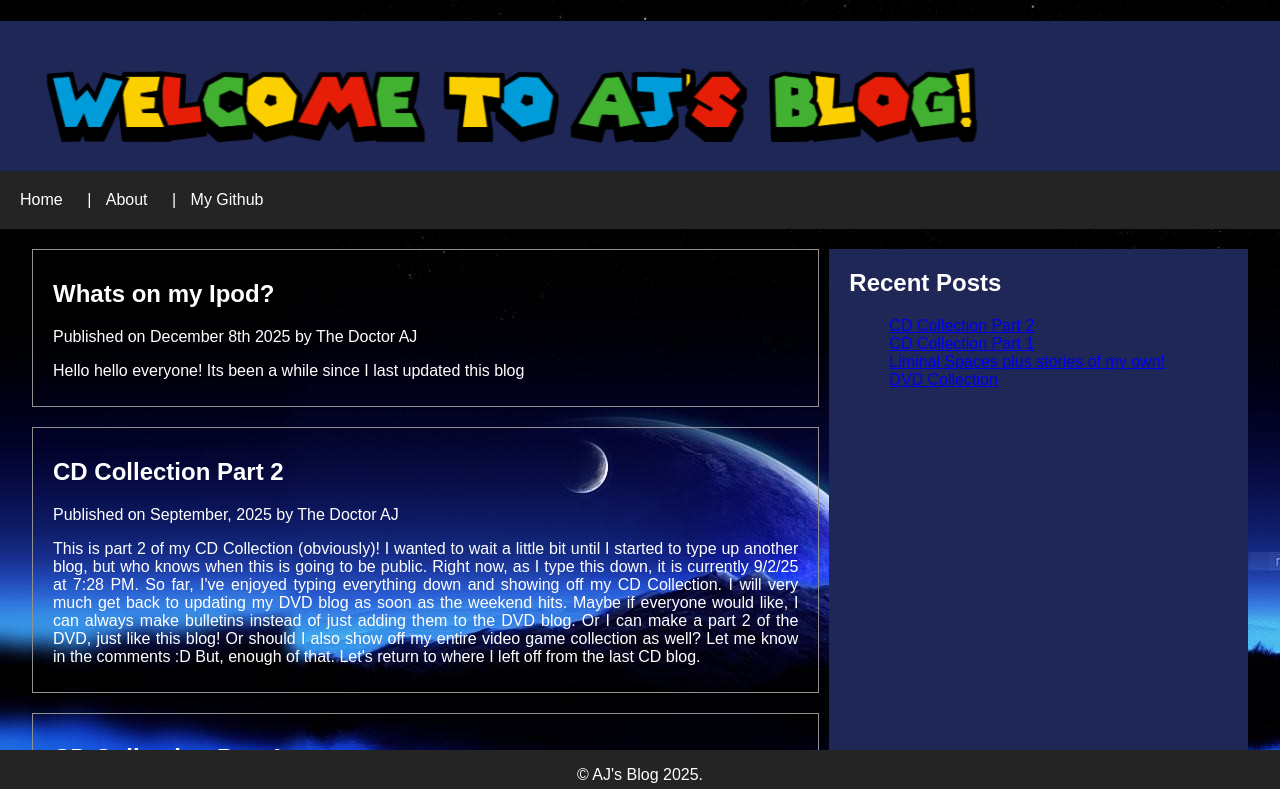
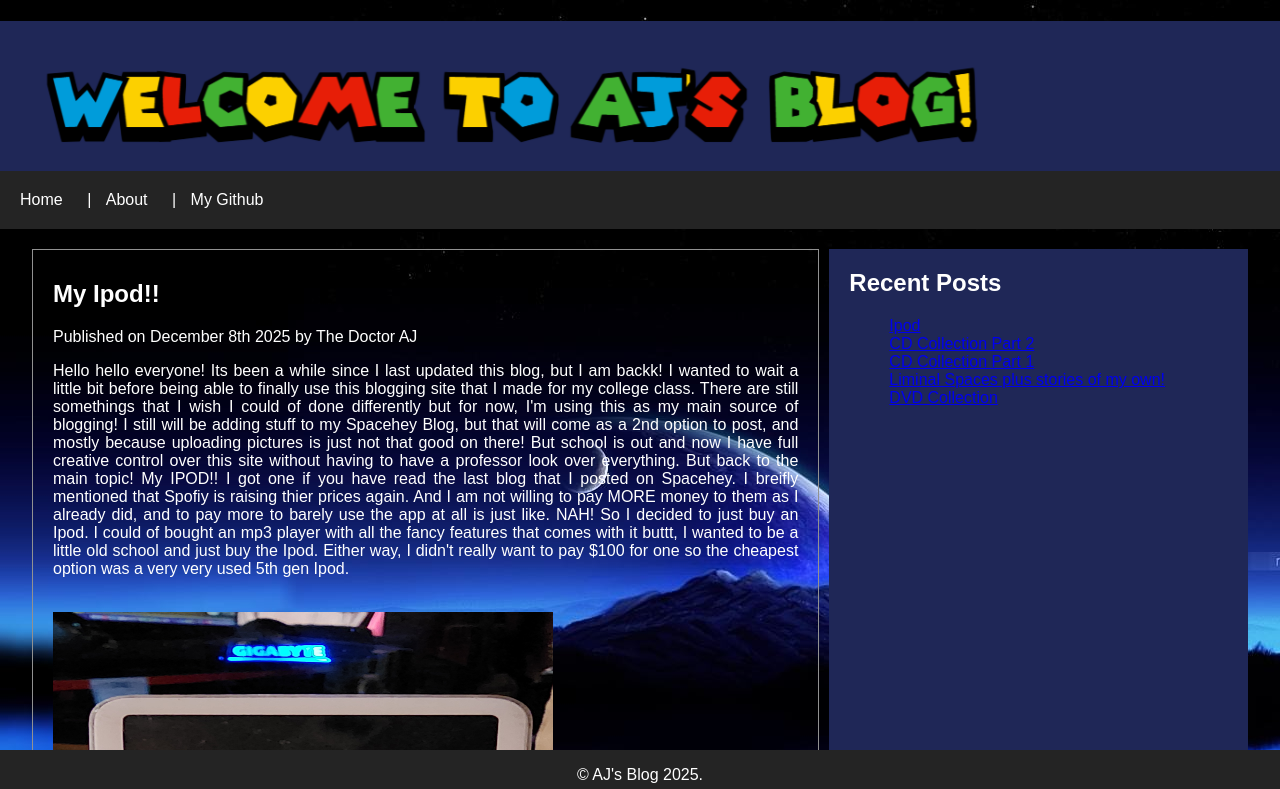
Before and after one commit to The-Doctor-AJ/2nd-Website-probably-better-, a plain HTML site: page blog.html in a window 1280 px wide. Shown: the top 789 px of the page. Drawn offline with Linux system fonts and the light colour scheme.

Commit message:
updated blog again
my blog again

```diff
--- a/blog.html
+++ b/blog.html
@@ -20,11 +20,27 @@
 
     <div class="container">
       <main>
-
         <article id="Ipod">
-          <h2>Whats on my Ipod?</h2>
+          <h2>My Ipod!!</h2>
           <p>Published on December 8th 2025 by The Doctor AJ</p>
-          <p>Hello hello everyone! Its been a while since I last updated this blog</p>
+          <p>Hello hello everyone! Its been a while since I last updated this blog, but I am backk!
+            I wanted to wait a little bit before being able to finally use this blogging site that I made for my college class.
+            There are still somethings that I wish I could of done differently but for now, I'm using this as my main source of blogging!
+            I still will be adding stuff to my Spacehey Blog, but that will come as a 2nd option to post, and mostly because uploading pictures is just not that good on there!
+            But school is out and now I have full creative control over this site without having to have a professor look over everything.
+            But back to the main topic! My IPOD!! I got one if you have read the last blog that I posted on Spacehey. I breifly mentioned that Spofiy is raising thier prices again.
+            And I am not willing to pay MORE money to them as I already did, and to pay more to barely use the app at all is just like. NAH!
+            So I decided to just buy an Ipod. I could of bought an mp3 player with all the fancy features that comes with it buttt, I wanted to be a little old school and just buy the Ipod.
+            Either way, I didn't really want to pay $100 for one so the cheapest option was a very very used 5th gen Ipod.
+          </p>
+          <br/>
+          <img src="blog style/images/Ipod1.jpg" height="600px" width="500px" alt="ipod"/>
+          <p>It might be a little hard to see but there are a but the screen is very much, not in an "acceptable" condition but trust me it might get worse when the screen it turned on!</p>
+          <img src="blog style/images/Ipod2.jpg" height="600px" width="500px" alt="ipodOn"/>
+          <p>Its even worse with it on, but at least I can listen to all my music that I have gotten from my CDs collection (if you know, then you know).
+            Regardless that's is all I wanted to write! This is how I'm to introduce my blogging site now, if you found this on the Spacehey account! And YES, I will be updating this alot more than the Spacehey blogs, just for the fact that its easier with the pictures here!
+            Thank you for reading! Goodbye!!
+          </p>
         </article>
 
         <article id="CD-2">
@@ -131,6 +147,7 @@ Another Liminal Space that I like looking at is usually from video games, but I'
       <aside>
         <h2>Recent Posts</h2>
         <ul>
+          <li><a href="#Ipod">Ipod</a></li>
           <li><a href="#CD-2">CD Collection Part 2</a></li>
           <li><a href="#CD-1">CD Collection Part 1</a></li>
           <li><a href="#space">Liminal Spaces plus stories of my own!</a></li>
```
